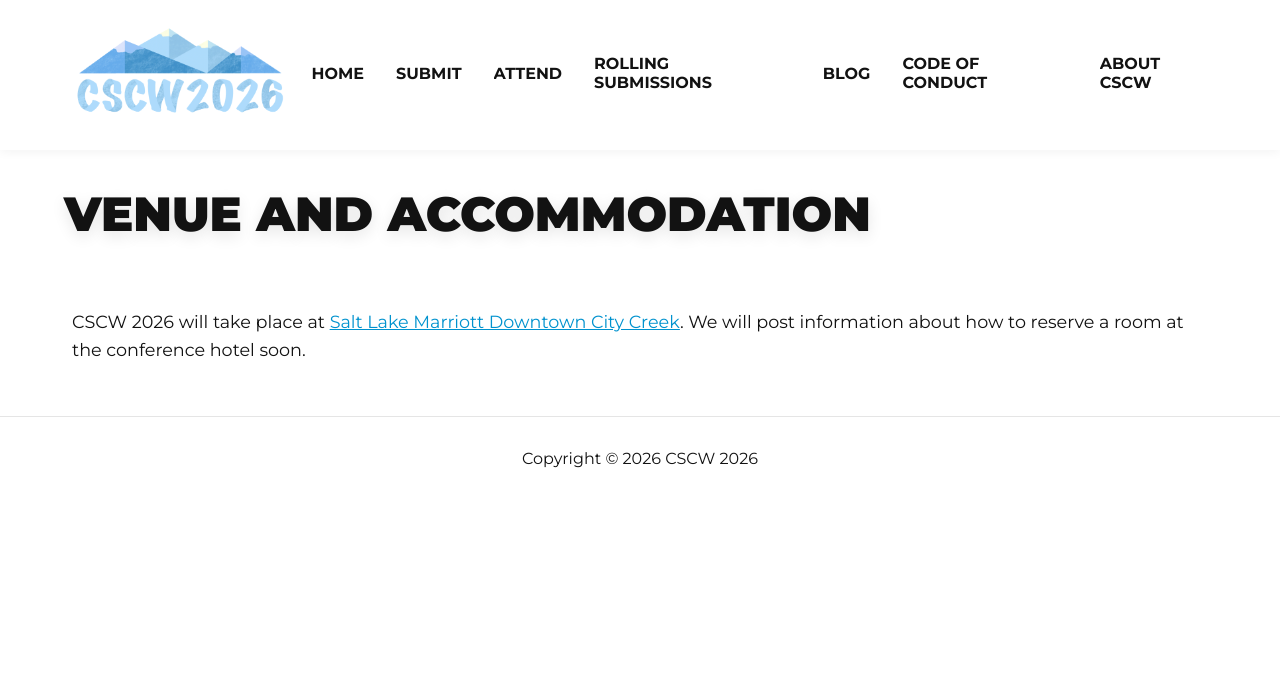
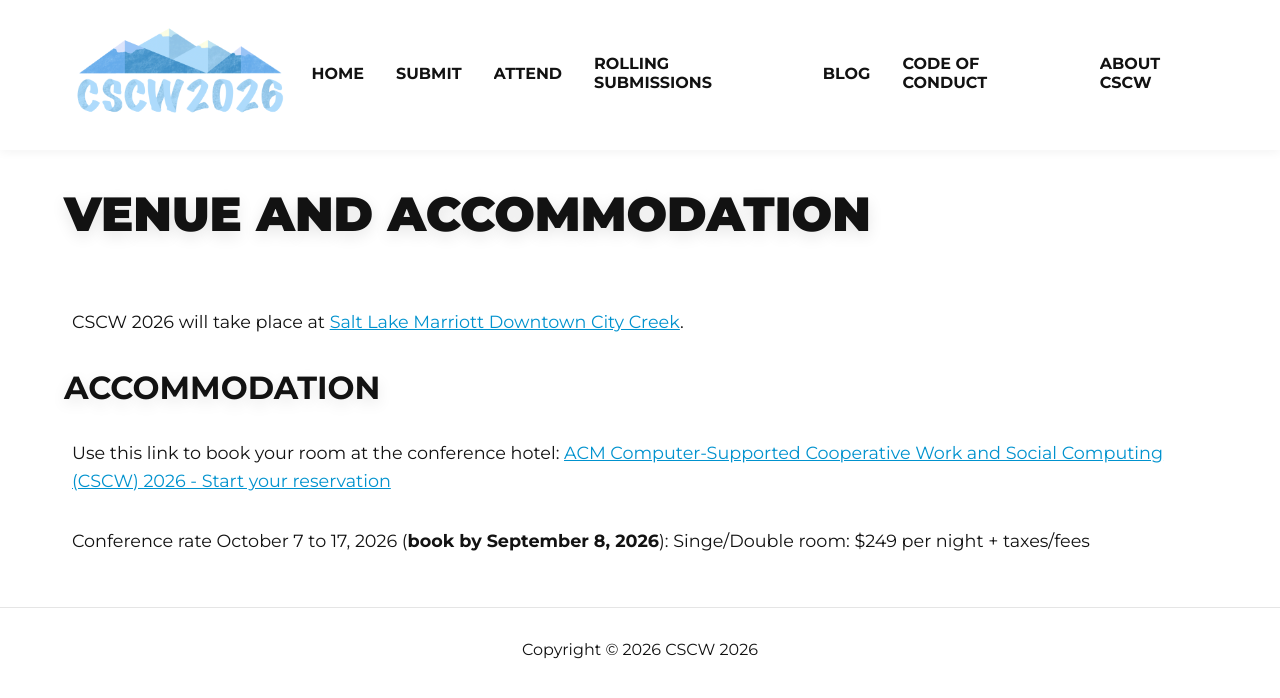
Before and after one commit to anthonypinter/cscw2026-website, a Jekyll site: the page built from venue.html, in a window 1280 px wide. Shown: the top 698 px of the page. Built offline with Jekyll 4.4.1, drawn with Linux system fonts in a browser that asks for light colours.

Commit message:
Update venue.html

```diff
--- a/venue.html
+++ b/venue.html
@@ -14,8 +14,18 @@ section_id: home
       </h1>
 
       <div class="page-text">
-        CSCW 2026 will take place at <a href="https://www.marriott.com/en-us/hotels/slcut-salt-lake-marriott-downtown-at-city-creek/overview/">Salt Lake Marriott Downtown City Creek</a>. We will post information about how to reserve a room at the conference hotel soon.
+        CSCW 2026 will take place at <a href="https://www.marriott.com/en-us/hotels/slcut-salt-lake-marriott-downtown-at-city-creek/overview/">Salt Lake Marriott Downtown City Creek</a>.
       </div>
+
+      <h2>ACCOMMODATION</h2>
+
+      <div class="page-text">
+        Use this link to book your room at the conference hotel: <a href="https://book.passkey.com/event/51081608/owner/1441/home">ACM Computer-Supported Cooperative Work and Social Computing (CSCW) 2026 - Start your reservation</a>
+       </div>
+
+      <div class="page-text">
+        Conference rate October 7 to 17, 2026 (<strong>book by September 8, 2026</strong>): Singe/Double room: $249 per night + taxes/fees
+       </div>
     </section>
 
 
```
